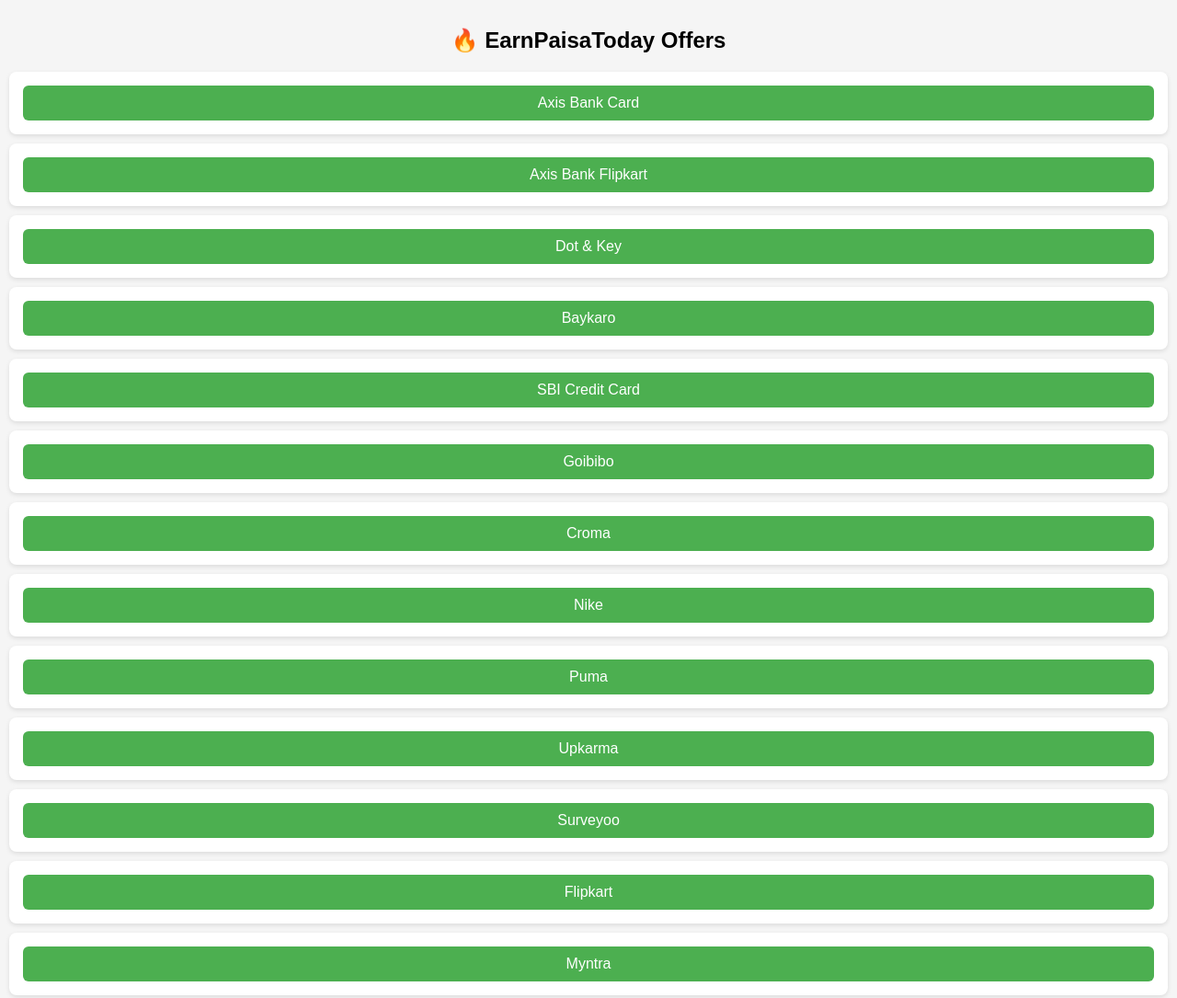
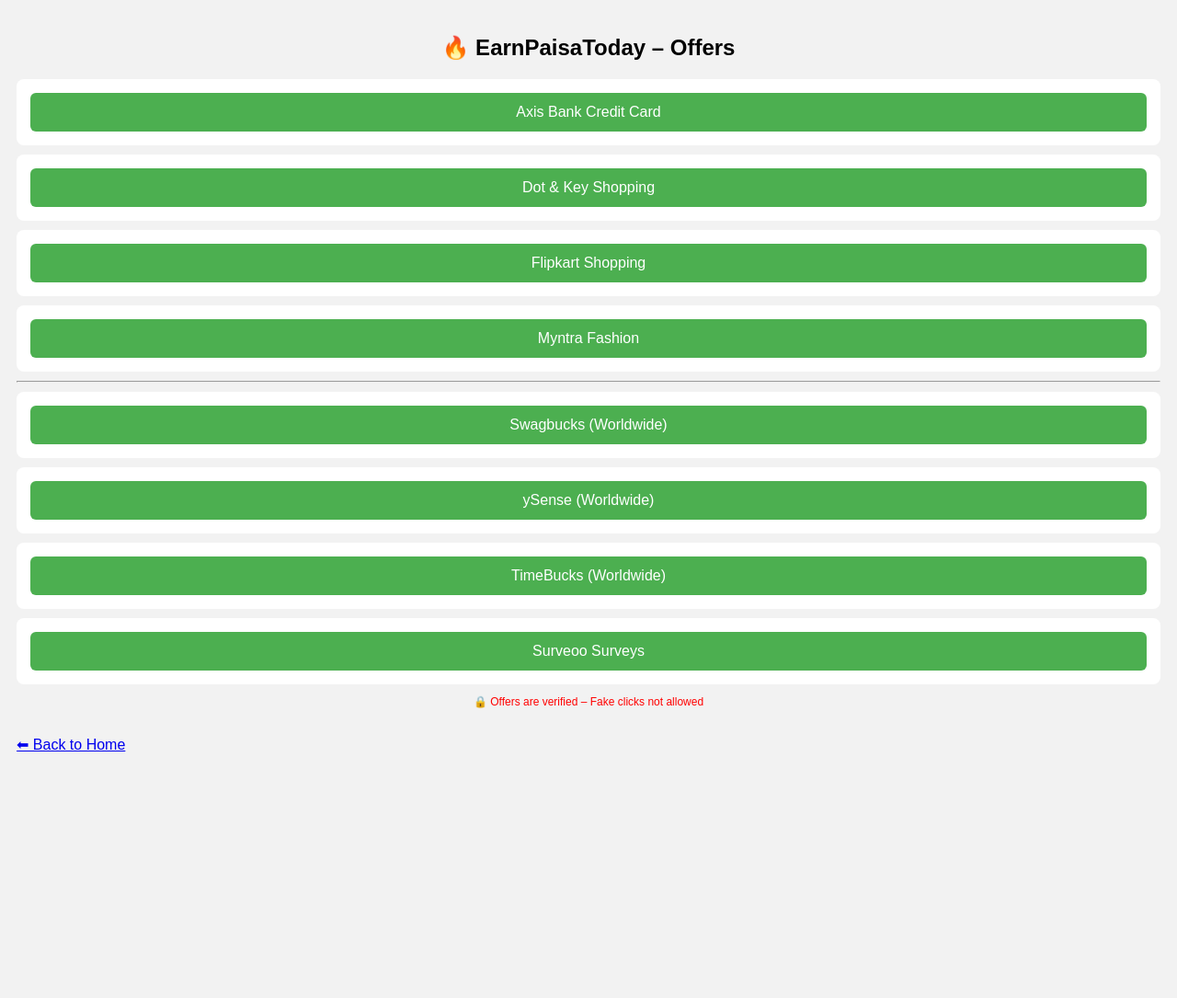
Before and after one commit to kashyapram21377-cmyk/EarnPaisaToday, a plain HTML site: page offers.html in a window 1280 px wide. Shown: the top 1085 px of the page at 92% size. After the commit the page ends 837 px from the top, so only its background shows below. Drawn offline with Linux system fonts and the light colour scheme.

Commit message:
Update offers.html

```diff
--- a/offers.html
+++ b/offers.html
@@ -1,39 +1,59 @@
 <!DOCTYPE html>
 <html>
 <head>
-  <title>Offers - EarnPaisaToday</title>
-  <meta name="viewport" content="width=device-width, initial-scale=1">
-  <style>
-    body{font-family:Arial;background:#f5f5f5;margin:0;padding:10px}
-    h2{text-align:center}
-    .card{
-      background:#fff;
-      padding:15px;
-      margin:10px 0;
-      border-radius:8px;
-      box-shadow:0 2px 5px rgba(0,0,0,0.1)
-    }
-    a{display:block;text-decoration:none;color:#000}
-    .btn{background:#4caf50;color:#fff;padding:10px;text-align:center;border-radius:6px}
-  </style>
+<title>Offers - EarnPaisaToday</title>
+<meta name="viewport" content="width=device-width, initial-scale=1">
+<style>
+body{font-family:Arial;background:#f2f2f2;padding:10px}
+h2{text-align:center}
+.card{background:#fff;padding:15px;margin:10px 0;border-radius:8px}
+.btn{display:block;background:#4caf50;color:#fff;
+     padding:12px;text-align:center;border-radius:6px;
+     text-decoration:none}
+.lock{color:red;font-size:12px;text-align:center}
+</style>
 </head>
 <body>
 
-<h2>🔥 EarnPaisaToday Offers</h2>
+<h2>🔥 EarnPaisaToday – Offers</h2>
 
-<div class="card"><a href="https://bitli.in/2rwAlkq"><div class="btn">Axis Bank Card</div></a></div>
-<div class="card"><a href="https://bitli.in/4RmxmtP"><div class="btn">Axis Bank Flipkart</div></a></div>
-<div class="card"><a href="https://bitli.in/T3QaQ73"><div class="btn">Dot & Key</div></a></div>
-<div class="card"><a href="https://bitli.in/UYbe9Qi"><div class="btn">Baykaro</div></a></div>
-<div class="card"><a href="https://bitli.in/NOW4A6Z"><div class="btn">SBI Credit Card</div></a></div>
-<div class="card"><a href="https://bitli.in/3nLZNUH"><div class="btn">Goibibo</div></a></div>
-<div class="card"><a href="https://bitli.in/3Mkadfg"><div class="btn">Croma</div></a></div>
-<div class="card"><a href="https://bitli.in/TBe7E5U"><div class="btn">Nike</div></a></div>
-<div class="card"><a href="https://bitli.in/9u8WpFp"><div class="btn">Puma</div></a></div>
-<div class="card"><a href="https://bitli.in/uCKms7b"><div class="btn">Upkarma</div></a></div>
-<div class="card"><a href="https://bitli.in/MiuOj3j"><div class="btn">Surveyoo</div></a></div>
-<div class="card"><a href="https://fktr.in/ixlcJtX"><div class="btn">Flipkart</div></a></div>
-<div class="card"><a href="https://myntr.it/8bfSc9N"><div class="btn">Myntra</div></a></div>
+<!-- OLD INDIAN OFFERS -->
+<div class="card">
+<a class="btn" href="https://bitli.in/2rwAlkq">Axis Bank Credit Card</a>
+</div>
+
+<div class="card">
+<a class="btn" href="https://bitli.in/T3QaQ73">Dot & Key Shopping</a>
+</div>
+
+<div class="card">
+<a class="btn" href="https://fktr.in/ixlcJtX">Flipkart Shopping</a>
+</div>
+
+<div class="card">
+<a class="btn" href="https://myntr.it/8bfSc9N">Myntra Fashion</a>
+</div>
+
+<hr>
+
+<!-- INTERNATIONAL OFFERS -->
+<div class="card">
+<a class="btn" href="https://www.swagbucks.com">Swagbucks (Worldwide)</a>
+</div>
+
+<div class="card">
+<a class="btn" href="https://www.ysense.com">ySense (Worldwide)</a>
+</div>
+
+<div class="card">
+<a class="btn" href="https://www.timebucks.com">TimeBucks (Worldwide)</a>
+</div>
+
+<div class="card">
+<a class="btn" href="https://www.surveoo.com">Surveoo Surveys</a>
+</div>
+
+<p class="lock">🔒 Offers are verified – Fake clicks not allowed</p>
 
 <br>
 <a href="index.html">⬅ Back to Home</a>
```
